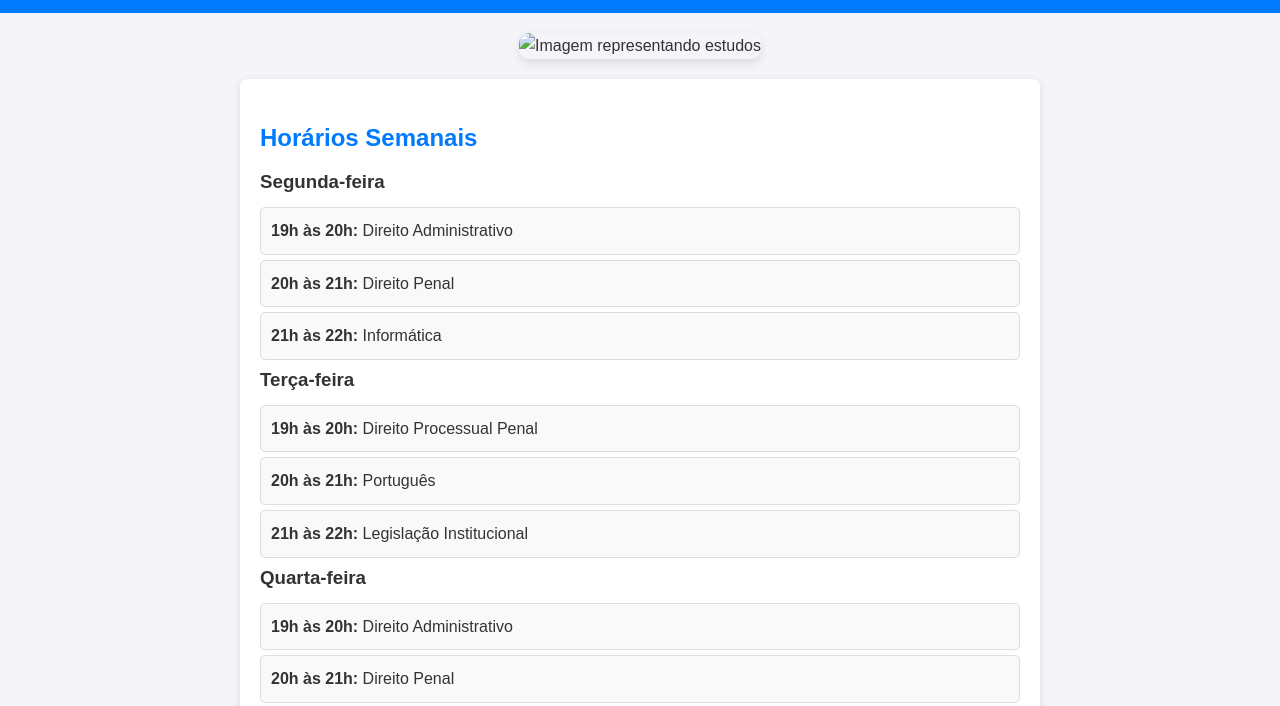
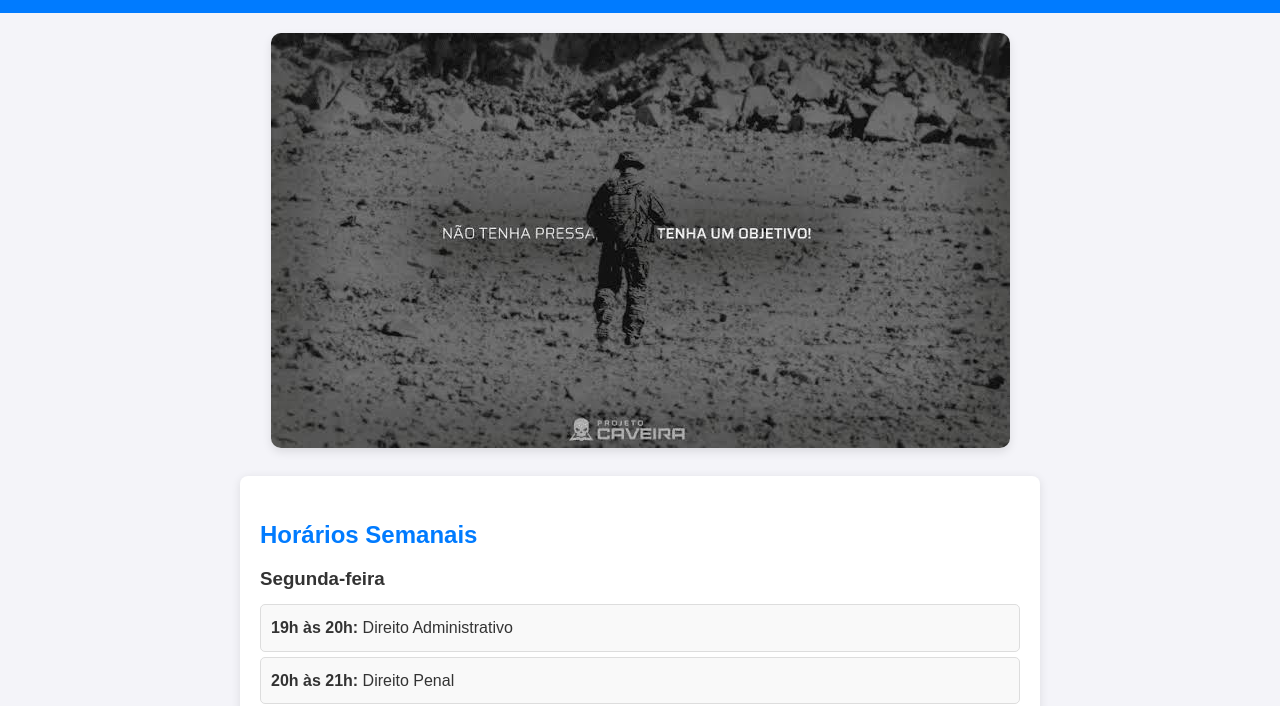
Before and after one commit to luizgabriel520/Plano-de-estudos, a plain HTML site: page index.html in a window 1280 px wide. Shown: the part 70-776 px from the top of the page. Drawn offline with Linux system fonts and the light colour scheme.

Commit message:
index.html

```diff
--- a/index.html
+++ b/index.html
@@ -13,7 +13,7 @@
 
   <!-- Adição da imagem -->
     <div class="image-container">
-      <img src="Foto1.png" alt="Imagem representando estudos">
+      <img src="Foto01.jpeg" alt="Imagem representando estudos">
     </div>
 
   <main>
```
